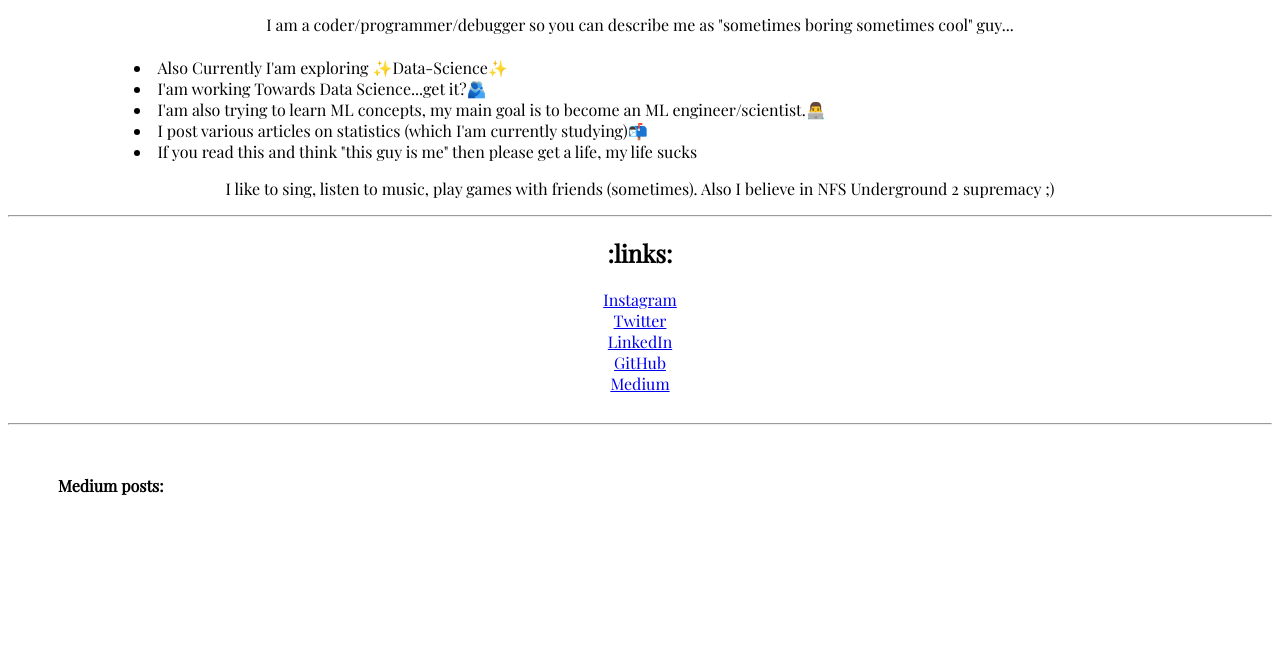
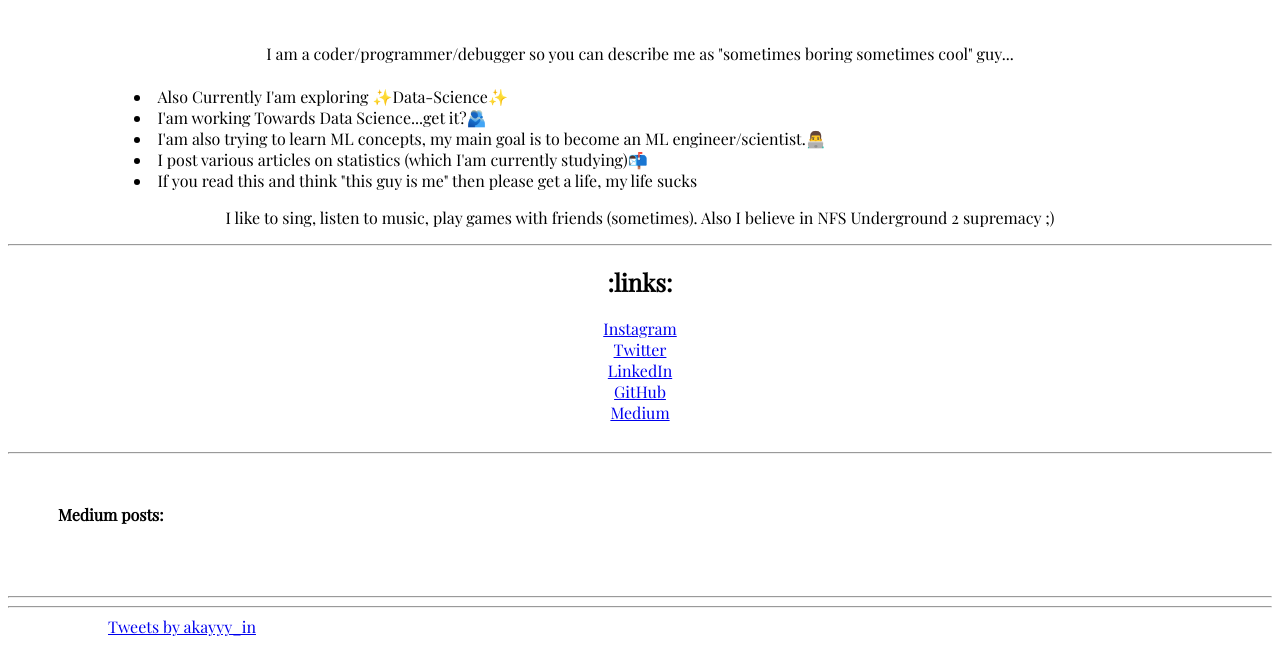
Before and after one commit to atharv4git/webpage, a website: page index.html in a window 1280 px wide. Shown: the part 197-842 px from the top of the page. Before the commit the page ends 800 px from the top, so only its background shows below. Drawn offline with nearby package versions, Linux system fonts and the light colour scheme; a script that the page names is missing.

Commit message:
commit 4

```diff
--- a/index.html
+++ b/index.html
@@ -11,6 +11,7 @@
     <link href="https://fonts.googleapis.com/css2?family=Playfair+Display&display=swap" rel="stylesheet">
 </head>
 <body>
+    <a href="https://twitter.com/intent/tweet?screen_name=akayyy_in&ref_src=twsrc%5Etfw" class="twitter-mention-button" data-show-count="false">Tweet to @akayyy_in</a><script async src="https://platform.twitter.com/widgets.js" charset="utf-8"></script>
     <center>
         <h1>Atharv Kulkarni</h1><hr>
         <div id="div1">
@@ -41,5 +42,14 @@
         <h4>Medium posts:</h4>
         <div class="tagembed-container" style=" width:100%;height:100%;overflow: auto;"><div class="tagembed-socialwall" data-wall-id="64983" view-url="https://widget.tagembed.com/64983?view">  </div> <script src="//widget.tagembed.com/embed.min.js" type="text/javascript"></script></div>
     </div>
+    <hr>
+    <center>
+        <div class="github-card" data-github="atharv4git" data-width="400" data-height="150" data-theme="default"></div>
+            <script src="//cdn.jsdelivr.net/github-cards/latest/widget.js"></script>
+    </center>
+    <hr>
+    <div id="twit">
+        <a class="twitter-timeline" href="https://twitter.com/akayyy_in?ref_src=twsrc%5Etfw">Tweets by akayyy_in</a> <script async src="https://platform.twitter.com/widgets.js" charset="utf-8"></script>
+    </div>
 </body>
 </html>
--- a/style.css
+++ b/style.css
@@ -15,3 +15,6 @@ body{
     max-width: 80%;
     min-width: 50%;
 }
+#twit{
+    padding: 0 100px 0 100px;
+}
```
